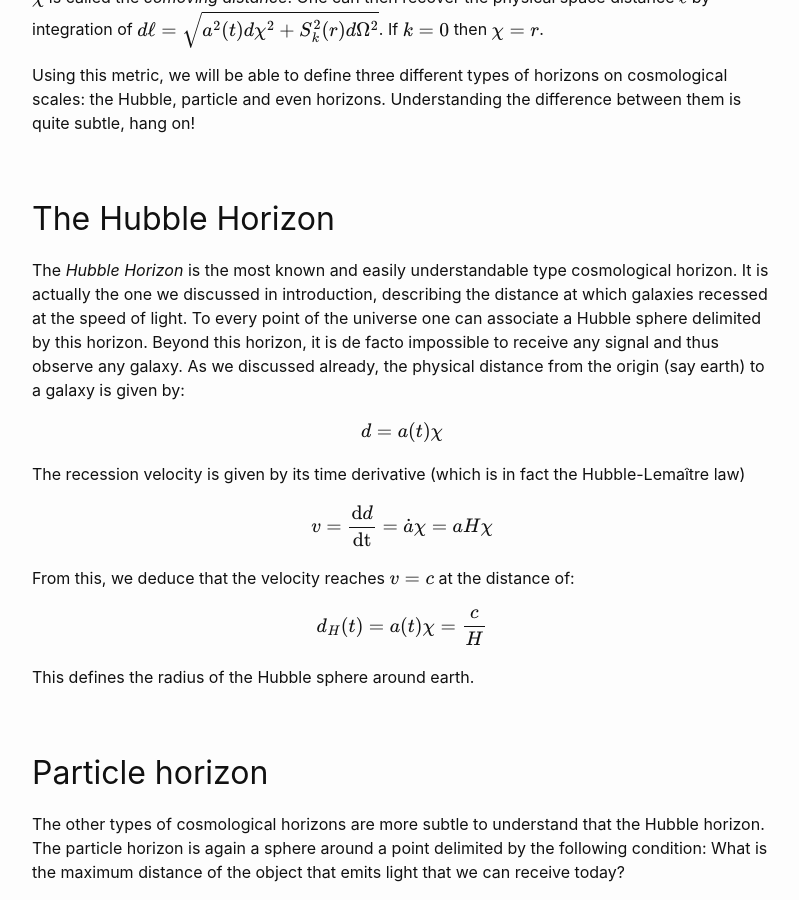
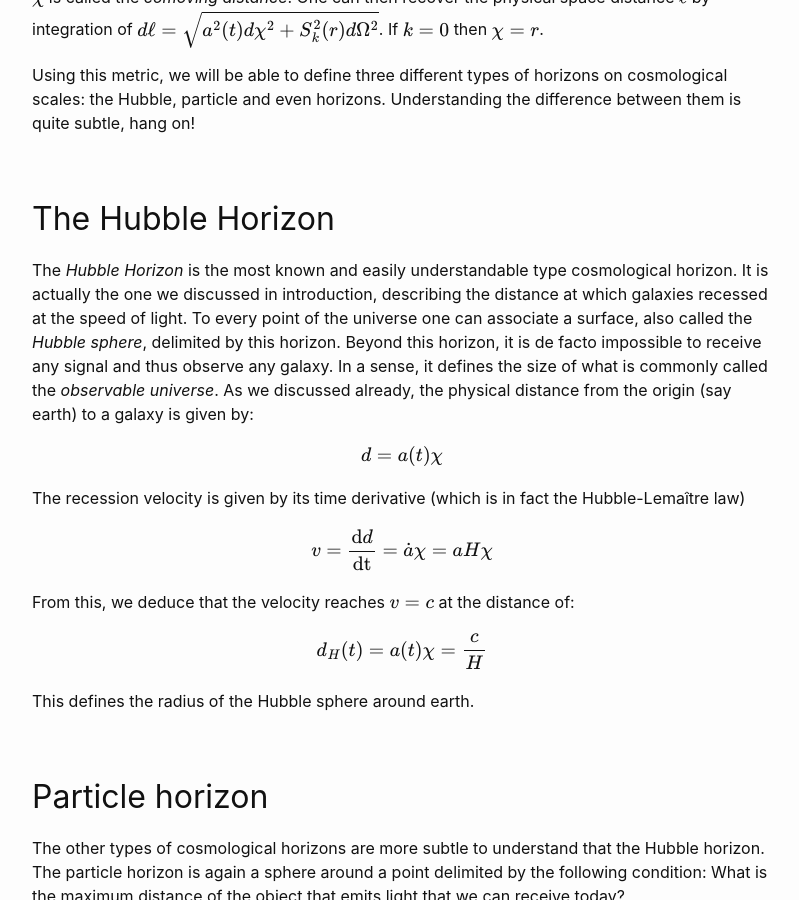
Before and after one commit to YoloNomy/YoloNomy.github.io, a Jekyll site: the page built from codes/cosmo/horizons.md, in a window 1280 px wide and 900 px high, scrolled down 1106 px. Shown: the whole window, without its empty margins (238-1037 px from the left). Built offline with Jekyll 4.4.1, drawn with Linux system fonts in a browser that asks for light colours; formulas are drawn with MathJax 3.

Commit message:
Update horizons.md

```diff
--- a/codes/cosmo/horizons.md
+++ b/codes/cosmo/horizons.md
@@ -41,7 +41,7 @@
 
 ## The Hubble Horizon
 
-The *Hubble Horizon* is the most known and easily understandable type cosmological horizon. It is actually the one we discussed in introduction, describing the distance at which galaxies recessed at the speed of light. To every point of the universe one can associate a Hubble sphere delimited by this horizon. Beyond this horizon, it is de facto impossible to receive any signal and thus observe any galaxy.
+The *Hubble Horizon* is the most known and easily understandable type cosmological horizon. It is actually the one we discussed in introduction, describing the distance at which galaxies recessed at the speed of light. To every point of the universe one can associate a surface, also called the *Hubble sphere*, delimited by this horizon. Beyond this horizon, it is de facto impossible to receive any signal and thus observe any galaxy. In a sense, it defines the size of what is commonly called the *observable universe*.
 As we discussed already, the physical distance from the origin (say earth) to a galaxy is given by:
 
 $$
```
